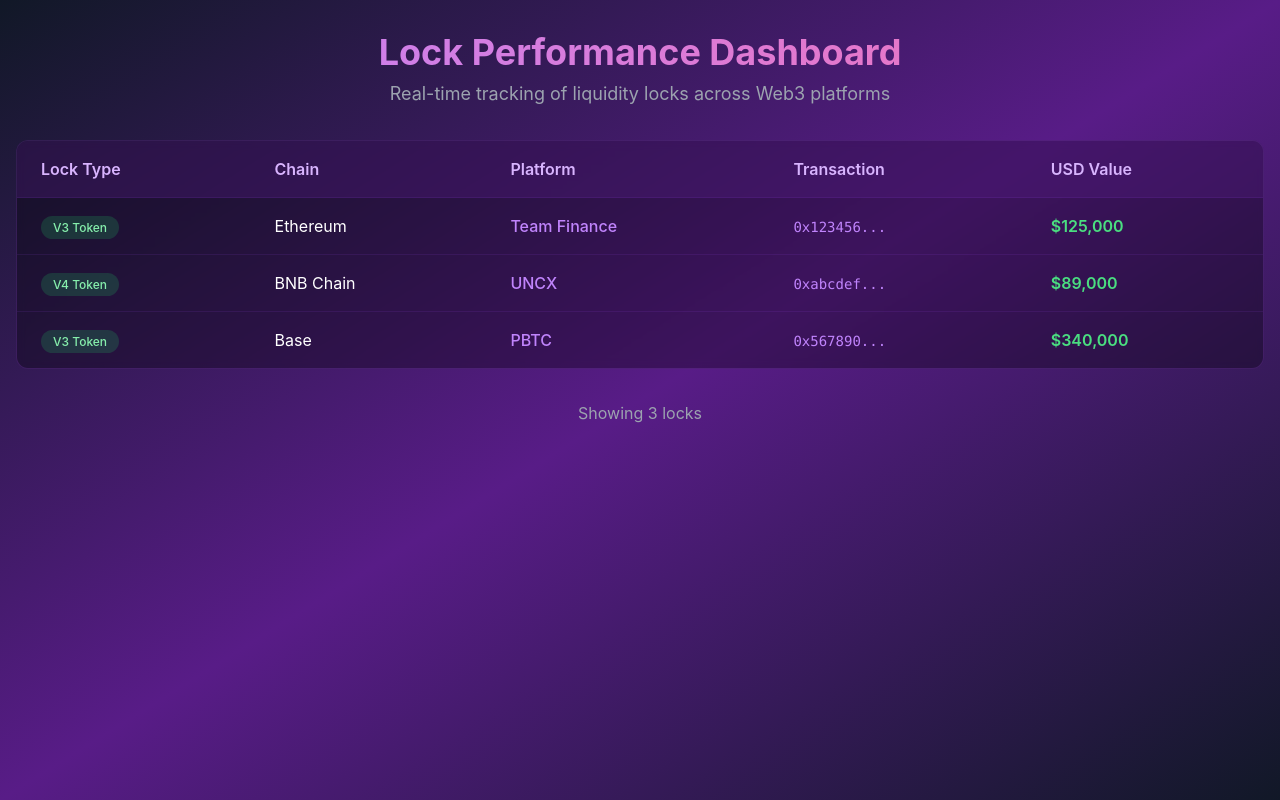
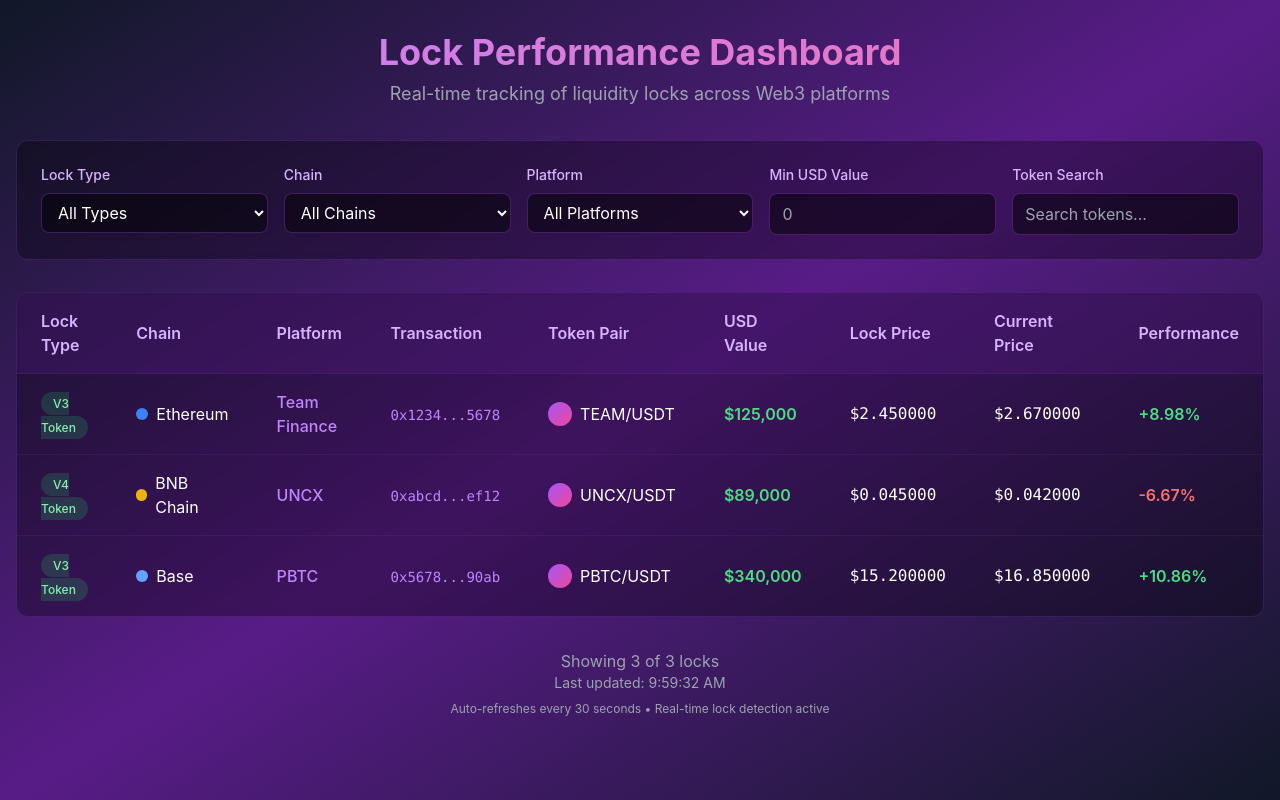
Before and after one commit to NonFungibleH/TF-Lock-Alert-Bot, a Next.js app: page / in a window 1280 px wide. Built offline with nearby package versions, Linux system fonts and the light colour scheme; no server answers.

Commit message:
Update index.js

```diff
--- a/pages/index.js
+++ b/pages/index.js
@@ -2,11 +2,26 @@
 
 export default function Dashboard() {
   const [locks, setLocks] = useState([])
+  const [filteredLocks, setFilteredLocks] = useState([])
+  const [filters, setFilters] = useState({
+    lockType: '',
+    chain: '',
+    platform: '',
+    minValue: '',
+    tokenSearch: ''
+  })
   const [loading, setLoading] = useState(true)
 
   useEffect(() => {
     fetchLocks()
+    // Set up real-time updates every 30 seconds
+    const interval = setInterval(fetchLocks, 30000)
+    return () => clearInterval(interval)
   }, [])
+
+  useEffect(() => {
+    applyFilters()
+  }, [locks, filters])
 
   const fetchLocks = async () => {
     try {
@@ -20,6 +35,88 @@
     }
   }
 
+  const applyFilters = () => {
+    let filtered = locks
+
+    if (filters.lockType) {
+      filtered = filtered.filter(lock =>
+        lock.type && lock.type.toLowerCase().includes(filters.lockType.toLowerCase())
+      )
+    }
+    if (filters.chain) {
+      filtered = filtered.filter(lock =>
+        lock.chain && lock.chain.name && lock.chain.name.toLowerCase().includes(filters.chain.toLowerCase())
+      )
+    }
+    if (filters.platform) {
+      filtered = filtered.filter(lock =>
+        lock.source && lock.source.toLowerCase().includes(filters.platform.toLowerCase())
+      )
+    }
+    if (filters.minValue) {
+      filtered = filtered.filter(lock =>
+        (lock.usdValue || 0) >= parseFloat(filters.minValue)
+      )
+    }
+    if (filters.tokenSearch) {
+      filtered = filtered.filter(lock =>
+        (lock.token1 || '').toLowerCase().includes(filters.tokenSearch.toLowerCase()) ||
+        (lock.token2 || '').toLowerCase().includes(filters.tokenSearch.toLowerCase())
+      )
+    }
+
+    setFilteredLocks(filtered)
+  }
+
+  const handleFilterChange = (key, value) => {
+    setFilters(prev => ({ ...prev, [key]: value }))
+  }
+
+  const formatUSD = (amount) => {
+    if (!amount) return 'N/A'
+    return new Intl.NumberFormat('en-US', {
+      style: 'currency',
+      currency: 'USD',
+      minimumFractionDigits: 0,
+      maximumFractionDigits: 0
+    }).format(amount)
+  }
+
+  const formatPrice = (price) => {
+    if (!price) return 'N/A'
+    if (price < 0.001) {
+      return price.toExponential(3)
+    }
+    return `$${price.toFixed(6)}`
+  }
+
+  const calculatePerformance = (lockPrice, currentPrice) => {
+    if (!lockPrice || !currentPrice) return null
+    return ((currentPrice - lockPrice) / lockPrice * 100)
+  }
+
+  const getChainColor = (chainName) => {
+    const colors = {
+      'Ethereum': 'bg-blue-500',
+      'BNB Chain': 'bg-yellow-500',
+      'Polygon': 'bg-purple-500',
+      'Base': 'bg-blue-400'
+    }
+    return colors[chainName] || 'bg-gray-500'
+  }
+
+  const getTypeColor = (type) => {
+    if (!type) return 'bg-gray-500/20 text-gray-300'
+    if (type.includes('Token')) return 'bg-green-500/20 text-green-300'
+    if (type.includes('Liquidity')) return 'bg-blue-500/20 text-blue-300'
+    return 'bg-purple-500/20 text-purple-300'
+  }
+
+  const formatTxHash = (txHash) => {
+    if (!txHash) return 'N/A'
+    return txHash.length > 10 ? `${txHash.substring(0, 6)}...${txHash.substring(txHash.length - 4)}` : txHash
+  }
+
   if (loading) {
     return (
       <div className="min-h-screen bg-gradient-to-br from-gray-900 via-purple-900 to-gray-900 flex items-center justify-center">
@@ -31,6 +128,7 @@
   return (
     <div className="min-h-screen bg-gradient-to-br from-gray-900 via-purple-900 to-gray-900 text-white">
       <div className="container mx-auto px-4 py-8">
+        {/* Header */}
         <div className="text-center mb-8">
           <h1 className="text-4xl font-bold bg-gradient-to-r from-purple-400 to-pink-400 bg-clip-text text-transparent mb-2">
             Lock Performance Dashboard
@@ -40,7 +138,81 @@
           </p>
         </div>
 
+        {/* Filters */}
+        <div className="bg-black/30 backdrop-blur-sm border border-purple-500/20 rounded-xl p-6 mb-8">
+          <div className="grid grid-cols-1 md:grid-cols-5 gap-4">
+            <div>
+              <label className="block text-purple-300 text-sm font-medium mb-2">Lock Type</label>
+              <select
+                value={filters.lockType}
+                onChange={(e) => handleFilterChange('lockType', e.target.value)}
+                className="w-full bg-black/50 border border-purple-500/30 rounded-lg px-3 py-2 text-white focus:border-purple-400 focus:outline-none"
+              >
+                <option value="">All Types</option>
+                <option value="V2 Token">V2 Token</option>
+                <option value="V3 Token">V3 Token</option>
+                <option value="V4 Token">V4 Token</option>
+                <option value="Liquidity">Liquidity</option>
+              </select>
+            </div>
+
+            <div>
+              <label className="block text-purple-300 text-sm font-medium mb-2">Chain</label>
+              <select
+                value={filters.chain}
+                onChange={(e) => handleFilterChange('chain', e.target.value)}
+                className="w-full bg-black/50 border border-purple-500/30 rounded-lg px-3 py-2 text-white focus:border-purple-400 focus:outline-none"
+              >
+                <option value="">All Chains</option>
+                <option value="Ethereum">Ethereum</option>
+                <option value="BNB Chain">BNB Chain</option>
+                <option value="Polygon">Polygon</option>
+                <option value="Base">Base</option>
+              </select>
+            </div>
+
+            <div>
+              <label className="block text-purple-300 text-sm font-medium mb-2">Platform</label>
+              <select
+                value={filters.platform}
+                onChange={(e) => handleFilterChange('platform', e.target.value)}
+                className="w-full bg-black/50 border border-purple-500/30 rounded-lg px-3 py-2 text-white focus:border-purple-400 focus:outline-none"
+              >
+                <option value="">All Platforms</option>
+                <option value="Team Finance">Team Finance</option>
+                <option value="UNCX">UNCX</option>
+                <option value="GoPlus">GoPlus</option>
+                <option value="PBTC">PBTC</option>
+              </select>
+            </div>
+
+            <div>
+              <label className="block text-purple-300 text-sm font-medium mb-2">Min USD Value</label>
+              <input
+                type="number"
+                value={filters.minValue}
+                onChange={(e) => handleFilterChange('minValue', e.target.value)}
+                placeholder="0"
+                className="w-full bg-black/50 border border-purple-500/30 rounded-lg px-3 py-2 text-white focus:border-purple-400 focus:outline-none"
+              />
+            </div>
+
+            <div>
+              <label className="block text-purple-300 text-sm font-medium mb-2">Token Search</label>
+              <input
+                type="text"
+                value={filters.tokenSearch}
+                onChange={(e) => handleFilterChange('tokenSearch', e.target.value)}
+                placeholder="Search tokens..."
+                className="w-full bg-black/50 border border-purple-500/30 rounded-lg px-3 py-2 text-white focus:border-purple-400 focus:outline-none"
+              />
+            </div>
+          </div>
+        </div>
+
+        {/* Table */}
         <div className="bg-black/30 backdrop-blur-sm border border-purple-500/20 rounded-xl overflow-hidden">
+          <div className="overflow-x-auto">
             <table className="w-full">
               <thead className="bg-purple-900/30">
                 <tr>
@@ -48,49 +220,95 @@
                   <th className="px-6 py-4 text-left text-purple-300 font-semibold">Chain</th>
                   <th className="px-6 py-4 text-left text-purple-300 font-semibold">Platform</th>
                   <th className="px-6 py-4 text-left text-purple-300 font-semibold">Transaction</th>
+                  <th className="px-6 py-4 text-left text-purple-300 font-semibold">Token Pair</th>
                   <th className="px-6 py-4 text-left text-purple-300 font-semibold">USD Value</th>
+                  <th className="px-6 py-4 text-left text-purple-300 font-semibold">Lock Price</th>
+                  <th className="px-6 py-4 text-left text-purple-300 font-semibold">Current Price</th>
+                  <th className="px-6 py-4 text-left text-purple-300 font-semibold">Performance</th>
                 </tr>
               </thead>
               <tbody>
-              {locks.length === 0 ? (
+                {filteredLocks.length === 0 ? (
                   <tr>
-                  <td colSpan="5" className="px-6 py-8 text-center text-gray-400">
-                    No locks found
+                    <td colSpan="9" className="px-6 py-8 text-center text-gray-400">
+                      {locks.length === 0 ? 'No locks detected yet' : 'No locks found matching your filters'}
                     </td>
                   </tr>
                 ) : (
-                locks.map((lock, index) => (
+                  filteredLocks.map((lock, index) => {
+                    const performance = calculatePerformance(lock.lockPrice, lock.currentPrice)
+                    const shortHash = formatTxHash(lock.txHash)
+
+                    return (
                       <tr key={index} className="border-t border-purple-500/10 hover:bg-purple-500/5">
                         <td className="px-6 py-4">
-                      <span className="px-3 py-1 rounded-full text-xs font-medium bg-green-500/20 text-green-300">
+                          <span className={`px-3 py-1 rounded-full text-xs font-medium ${getTypeColor(lock.type)}`}>
                             {lock.type || 'Unknown'}
                           </span>
                         </td>
                         <td className="px-6 py-4">
+                          <div className="flex items-center gap-2">
+                            <div className={`w-3 h-3 rounded-full ${getChainColor(lock.chain?.name)}`}></div>
                             <span>{lock.chain?.name || 'Unknown'}</span>
+                          </div>
                         </td>
                         <td className="px-6 py-4">
                           <span className="text-purple-400 font-medium">{lock.source || 'Unknown'}</span>
                         </td>
                         <td className="px-6 py-4">
-                      <span className="text-purple-400 font-mono text-sm">
-                        {lock.txHash ? lock.txHash.substring(0, 8) + '...' : 'N/A'}
-                      </span>
+                          {lock.explorerLink ? (
+                            <a
+                              href={lock.explorerLink}
+                              target="_blank"
+                              rel="noopener noreferrer"
+                              className="text-purple-400 hover:text-purple-300 font-mono text-sm transition-colors"
+                            >
+                              {shortHash}
+                            </a>
+                          ) : (
+                            <span className="text-gray-500 font-mono text-sm">{shortHash}</span>
+                          )}
                         </td>
                         <td className="px-6 py-4">
-                      <span className="text-green-400 font-semibold">
-                        ${lock.usdValue?.toLocaleString() || 'N/A'}
+                          <div className="flex items-center gap-2">
+                            <div className="w-6 h-6 bg-gradient-to-br from-purple-500 to-pink-500 rounded-full flex-shrink-0"></div>
+                            <span>{lock.token1 || 'TOKEN'}/{lock.token2 || 'USDT'}</span>
+                          </div>
+                        </td>
+                        <td className="px-6 py-4">
+                          <span className="text-green-400 font-semibold">{formatUSD(lock.usdValue)}</span>
+                        </td>
+                        <td className="px-6 py-4 font-mono">
+                          {formatPrice(lock.lockPrice)}
+                        </td>
+                        <td className="px-6 py-4 font-mono">
+                          {formatPrice(lock.currentPrice)}
+                        </td>
+                        <td className="px-6 py-4">
+                          {performance !== null ? (
+                            <span className={`font-semibold ${performance >= 0 ? 'text-green-400' : 'text-red-400'}`}>
+                              {performance >= 0 ? '+' : ''}{performance.toFixed(2)}%
                             </span>
+                          ) : (
+                            <span className="text-gray-500">N/A</span>
+                          )}
                         </td>
                       </tr>
-                ))
+                    )
+                  })
                 )}
               </tbody>
             </table>
           </div>
+        </div>
 
+        {/* Stats Footer */}
         <div className="mt-8 text-center text-gray-400">
-          <p>Showing {locks.length} locks</p>
+          <p>Showing {filteredLocks.length} of {locks.length} locks</p>
+          <p className="text-sm">Last updated: {new Date().toLocaleTimeString()}</p>
+          {locks.length > 0 && (
+            <p className="text-xs mt-2">Auto-refreshes every 30 seconds • Real-time lock detection active</p>
+          )}
         </div>
       </div>
     </div>
```
Lines whose indentation alone changed are shown as unchanged.
